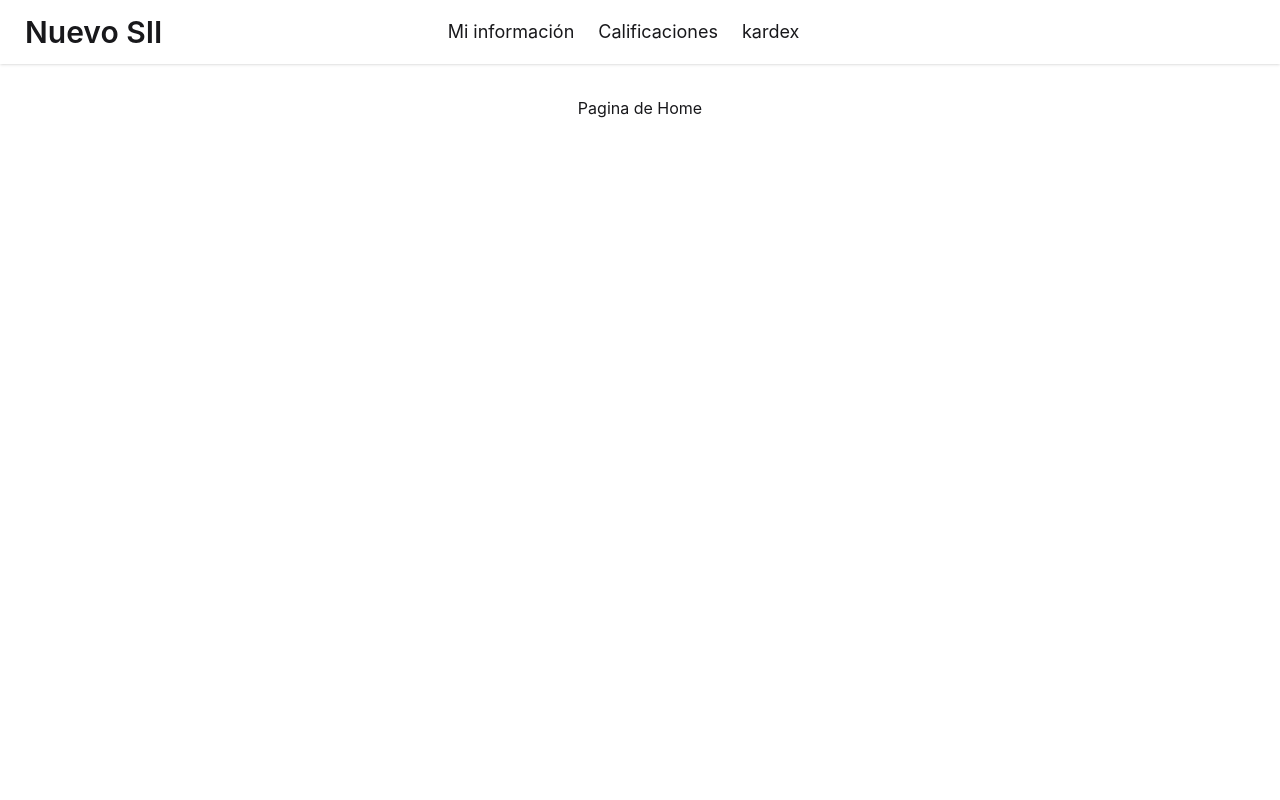
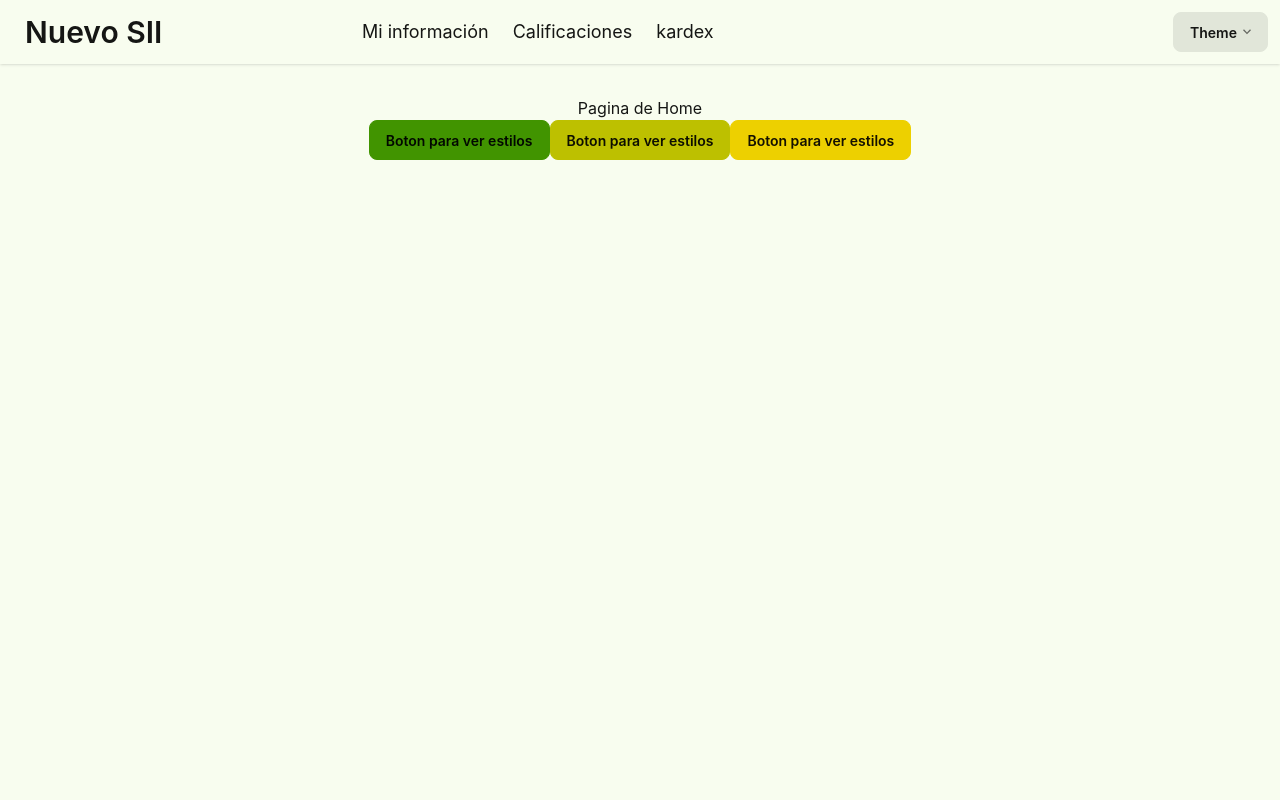
Before and after one commit to Render12345/Examen3_TADW, a React (Vite) app: page / in a window 1280 px wide. Shown: the top 800 px of the page. Built offline with nearby package versions, Linux system fonts and the light colour scheme.

Commit message:
added theme dropdown and buttons in home to test styles

```diff
--- a/src/App.css
+++ b/src/App.css
@@ -1,2 +1,9 @@
 @import "tailwindcss";
-@plugin "daisyui";
+@plugin "daisyui" {
+  themes:
+    lemonade --default,
+    forest --prefersdark,
+    synthwave,
+    retro,
+    cyberpunk;
+}
--- a/src/components/Navbar.jsx
+++ b/src/components/Navbar.jsx
@@ -64,50 +64,72 @@ function Navbar(params) {
           </div>
 
           {/* END: Iconos */}
-          {/* <div className="navbar-end">
-            <button className="btn btn-ghost btn-circle">
-              <svg
-                xmlns="http://www.w3.org/2000/svg"
-                viewBox="0 0 16 16"
-                fill="#fff"
-                id="Map-Pin-Line--Streamline-Phosphor"
-                height="20"
-                width="20"
+          <div className="navbar-end">
+            <div className="dropdown">
+              <div tabIndex={0} role="button" className="btn m-1">
+                Theme
+                <svg
+                  width="12px"
+                  height="12px"
+                  className="inline-block h-2 w-2 fill-current opacity-60"
+                  xmlns="http://www.w3.org/2000/svg"
+                  viewBox="0 0 2048 2048"
+                >
+                  <path d="M1799 349l242 241-1017 1017L7 590l242-241 775 775 775-775z"></path>
+                </svg>
+              </div>
+              <ul
+                tabIndex="-1"
+                className="dropdown-content bg-base-300 rounded-box z-1 w-52 p-2 shadow-2xl"
               >
-                <desc>
-                  Map Pin Line Streamline Icon: https://streamlinehq.com
-                </desc>
-                <path
-                  d="M13.04 14.72h-3.4622c0.5816 -0.5193125 1.130075 -1.07456875 1.6422 -1.6625 1.9215 -2.2099 2.94 -4.5395 2.94 -6.7375 0 -4.74196875 -5.13333125 -7.7057 -9.24 -5.33471875C3.0140875 2.0856625 1.84 4.11924375 1.84 6.32c0 2.198 1.0157 4.5276 2.94 6.7375 0.512125 0.58793125 1.0606 1.1431875 1.6422 1.6625H2.96c-0.4310875 0 -0.70051875 0.46666875 -0.484975 0.84 0.10003125 0.17325625 0.2849125 0.27999375 0.484975 0.28h10.08c0.4310875 -0.00001875 0.700525 -0.4667 0.4849625 -0.84001875 -0.1000375 -0.17325625 -0.2849 -0.27998125 -0.4849625 -0.27998125ZM2.96 6.32c0 -3.87979375 4.2 -6.3046625 7.56 -4.36476875 1.55938125 0.9003125 2.52 2.56415 2.52 4.36476875 0 4.0061 -3.8829 7.35 -5.04 8.26 -1.1571 -0.91 -5.04 -4.2539 -5.04 -8.26Zm7.84 0c0 -2.15544375 -2.33333125 -3.50259375 -4.2 -2.42486875 -1.86666875 1.07771875 -1.86666875 3.77201875 0 4.8497375 0.42565625 0.24575625 0.9085 0.37513125 1.4 0.37513125 1.5464 0 2.8 -1.2536 2.8 -2.8Zm-4.48 0c0 -1.2932625 1.4 -2.10155625 2.52 -1.454925 1.12 0.6466375 1.12 2.2632125 0 2.90985 -0.25536875 0.1474375 -0.545125 0.2250625 -0.84 0.225075 -0.92786875 0.00004375 -1.68 -0.75213125 -1.68 -1.68Z"
-                  strokeWidth="0.0625"
-                ></path>
-              </svg>
-            </button>
-            <button className="btn btn-ghost btn-circle">
-              <div className="indicator">
-                <svg
-                  xmlns="http://www.w3.org/2000/svg"
-                  viewBox="0 0 16 16"
-                  fill="#fff"
-                  id="Shopping-Cart-Simple--Streamline-Phosphor"
-                  height="20"
-                  width="20"
-                >
-                  <desc>
-                    Shopping Cart Simple Streamline Icon:
-                    https://streamlinehq.com
-                  </desc>
-                  <path
-                    d="M6.64823125 13.94754375c0 0.83244375 -0.90114375 1.35271875 -1.62205625 0.93649375 -0.72091875 -0.41621875 -0.72091875 -1.45676875 0 -1.8729875 0.1643875 -0.0949125 0.3508625 -0.144875 0.54068125 -0.144875 0.597225 0 1.081375 0.48414375 1.081375 1.08136875Zm5.94754375 -1.08136875c-0.8324375 0 -1.3527125 0.90114375 -0.93649375 1.62205625 0.41621875 0.7209125 1.45676875 0.7209125 1.8729875 0 0.0949125 -0.1643875 0.14488125 -0.35086875 0.14488125 -0.5406875 0 -0.597225 -0.48415 -1.08136875 -1.081375 -1.08136875Zm3.22451875 -8.50634375 -1.7329 6.2368125c-0.1957625 0.700025 -0.83233125 1.18510625 -1.55920625 1.18815625H5.84801875c-0.7291375 -0.00033125 -1.3689125 -0.4859625 -1.5652875 -1.18815625L1.911825 2.05245625H0.7006875c-0.41621875 0 -0.6763625 -0.450575 -0.46825 -0.81103125 0.0965875 -0.16729375 0.27506875 -0.27035 0.46825 -0.27034375h1.62205625c0.24295 -0.00004375 0.4561 0.16195625 0.5210875 0.39605625l0.6407125 2.307375h11.8146625c0.357575 -0.00006875 0.6167375 0.340775 0.5210875 0.68531875Zm-1.23276875 0.39605625H3.7853l1.54163125 5.5514875c0.0649875 0.2341 0.2781375 0.3961 0.5210875 0.39605625H12.5281875c0.24295 0.00004375 0.4561 -0.16195625 0.5210875 -0.39605625Z"
-                    strokeWidth="0.0625"
-                  ></path>
-                </svg>
-                <span className="badge badge-xs badge-primary indicator-item">
-                  12
-                </span>
-              </div>
-            </button>
-          </div> */}
+                <li>
+                  <input
+                    type="radio"
+                    name="theme-dropdown"
+                    className="theme-controller w-full btn btn-sm btn-block btn-ghost justify-start"
+                    aria-label="Default"
+                    value="default"
+                  />
+                </li>
+                <li>
+                  <input
+                    type="radio"
+                    name="theme-dropdown"
+                    className="theme-controller w-full btn btn-sm btn-block btn-ghost justify-start"
+                    aria-label="Lemonade"
+                    value="lemonade"
+                  />
+                </li>
+                <li>
+                  <input
+                    type="radio"
+                    name="theme-dropdown"
+                    className="theme-controller w-full btn btn-sm btn-block btn-ghost justify-start"
+                    aria-label="Synthwave"
+                    value="synthwave"
+                  />
+                </li>
+                <li>
+                  <input
+                    type="radio"
+                    name="theme-dropdown"
+                    className="theme-controller w-full btn btn-sm btn-block btn-ghost justify-start"
+                    aria-label="Retro"
+                    value="retro"
+                  />
+                </li>
+                <li>
+                  <input
+                    type="radio"
+                    name="theme-dropdown"
+                    className="theme-controller w-full btn btn-sm btn-block btn-ghost justify-start"
+                    aria-label="Cyberpunk"
+                    value="cyberpunk"
+                  />
+                </li>
+              </ul>
+            </div>
+          </div>
         </div>
       </div>
 
--- a/src/index.css
+++ b/src/index.css
@@ -1,114 +1,2 @@
 @import "tailwindcss";
 @plugin "daisyui";
-
-:root {
-  --text: #6b6375;
-  --text-h: #08060d;
-  --bg: #fff;
-  --border: #e5e4e7;
-  --code-bg: #f4f3ec;
-  --accent: #aa3bff;
-  --accent-bg: rgba(170, 59, 255, 0.1);
-  --accent-border: rgba(170, 59, 255, 0.5);
-  --social-bg: rgba(244, 243, 236, 0.5);
-  --shadow:
-    rgba(0, 0, 0, 0.1) 0 10px 15px -3px, rgba(0, 0, 0, 0.05) 0 4px 6px -2px;
-
-  --sans: system-ui, "Segoe UI", Roboto, sans-serif;
-  --heading: system-ui, "Segoe UI", Roboto, sans-serif;
-  --mono: ui-monospace, Consolas, monospace;
-
-  font: 18px/145% var(--sans);
-  letter-spacing: 0.18px;
-  color-scheme: light dark;
-  color: var(--text);
-  background: var(--bg);
-  font-synthesis: none;
-  text-rendering: optimizeLegibility;
-  -webkit-font-smoothing: antialiased;
-  -moz-osx-font-smoothing: grayscale;
-
-  @media (max-width: 1024px) {
-    font-size: 16px;
-  }
-}
-
-@media (prefers-color-scheme: dark) {
-  :root {
-    --text: #9ca3af;
-    --text-h: #f3f4f6;
-    --bg: #16171d;
-    --border: #2e303a;
-    --code-bg: #1f2028;
-    --accent: #c084fc;
-    --accent-bg: rgba(192, 132, 252, 0.15);
-    --accent-border: rgba(192, 132, 252, 0.5);
-    --social-bg: rgba(47, 48, 58, 0.5);
-    --shadow:
-      rgba(0, 0, 0, 0.4) 0 10px 15px -3px, rgba(0, 0, 0, 0.25) 0 4px 6px -2px;
-  }
-
-  #social .button-icon {
-    filter: invert(1) brightness(2);
-  }
-}
-
-body {
-  margin: 0;
-}
-
-#root {
-  width: 1126px;
-  max-width: 100%;
-  margin: 0 auto;
-  text-align: center;
-  border-inline: 1px solid var(--border);
-  min-height: 100svh;
-  display: flex;
-  flex-direction: column;
-  box-sizing: border-box;
-}
-
-h1,
-h2 {
-  font-family: var(--heading);
-  font-weight: 500;
-  color: var(--text-h);
-}
-
-h1 {
-  font-size: 56px;
-  letter-spacing: -1.68px;
-  margin: 32px 0;
-  @media (max-width: 1024px) {
-    font-size: 36px;
-    margin: 20px 0;
-  }
-}
-h2 {
-  font-size: 24px;
-  line-height: 118%;
-  letter-spacing: -0.24px;
-  margin: 0 0 8px;
-  @media (max-width: 1024px) {
-    font-size: 20px;
-  }
-}
-p {
-  margin: 0;
-}
-
-code,
-.counter {
-  font-family: var(--mono);
-  display: inline-flex;
-  border-radius: 4px;
-  color: var(--text-h);
-}
-
-code {
-  font-size: 15px;
-  line-height: 135%;
-  padding: 4px 8px;
-  background: var(--code-bg);
-}
--- a/src/pages/Home.jsx
+++ b/src/pages/Home.jsx
@@ -6,6 +6,9 @@ function Home(params) {
       <Layout>
         <div className="h-screen text-center p-8">
           <h1>Pagina de Home</h1>
+          <button className="btn btn-primary">Boton para ver estilos</button>
+          <button className="btn btn-secondary">Boton para ver estilos</button>
+          <button className="btn btn-accent">Boton para ver estilos</button>
         </div>
       </Layout>
     </>
```
